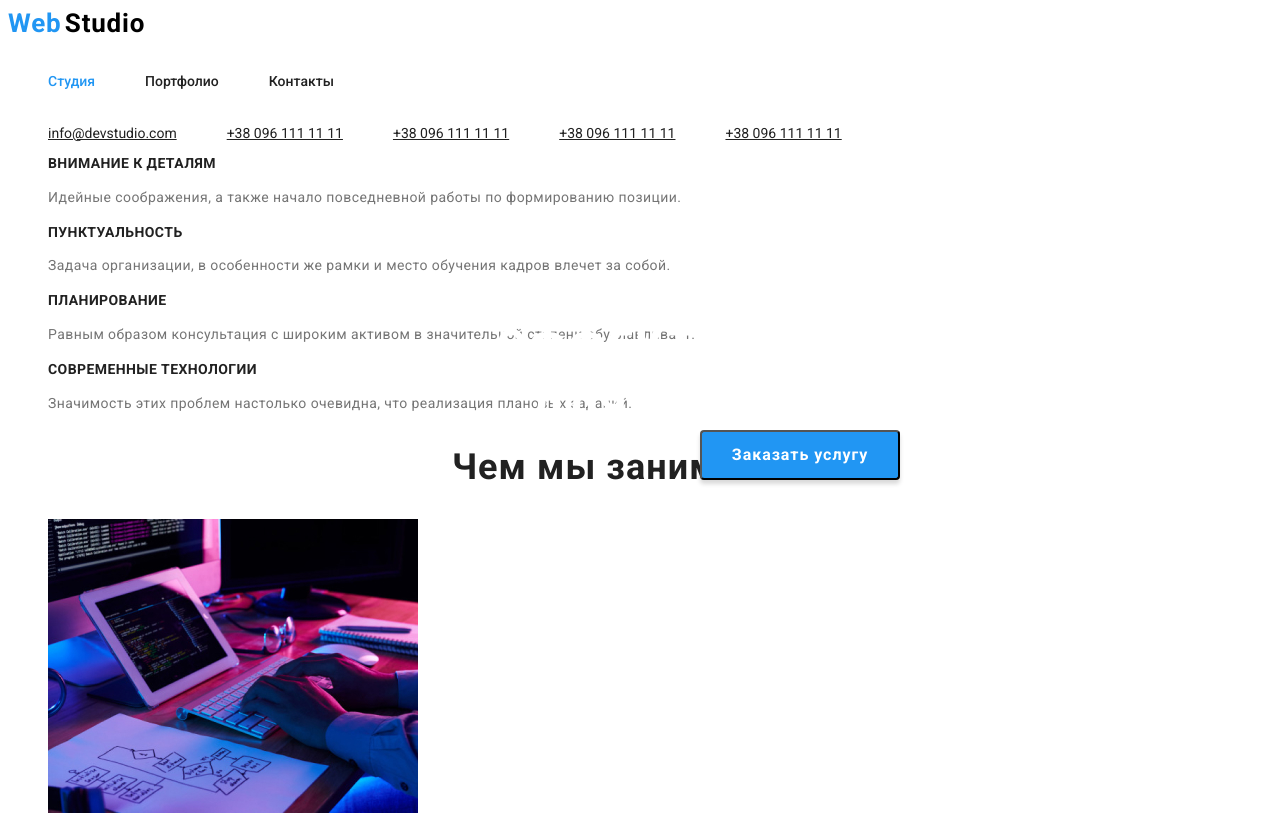
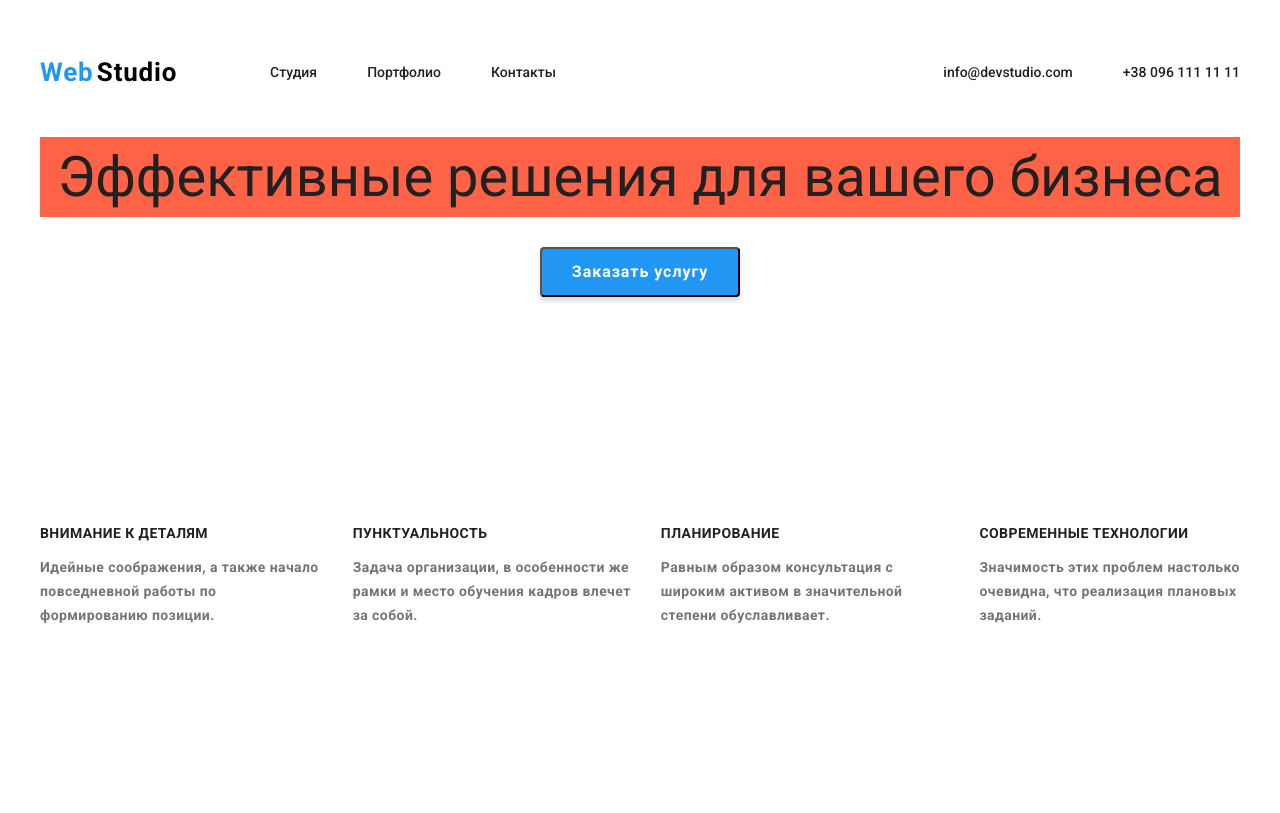
Before and after one commit to Krobago/hw-01, a plain HTML site: page index.html in a window 1280 px wide. Shown: the top 813 px of the page. Drawn offline with Linux system fonts and the light colour scheme.

Commit message:
1 page flex

```diff
--- a/css/styles.css
+++ b/css/styles.css
@@ -1,90 +1,135 @@
-
-
+/* Define custom CSS variables */
 :root {
-    --primary-text-color:#757575 ;
-    --title-text-color:#212121 ;
+    --primary-text-color: #757575;
+    --title-text-color: #212121;
     --accent-color: #2196F3;
     --background-color: #FFF;
 }
 
+/* Reset font style for <address> */
 address {
     font-style: normal; /* Reset font style to normal in case it was set to italic globally */
 }
 
+/* Section styles */
+.section {
+    padding-top: 94px;
+    padding-bottom: 94px;
+}
 
+/* List styles */
+ul {
+    padding-left: 0;
+}
 
-ul {
-    list-style-type: none;
+.list {
+    list-style: none;
+}
 
-  }
+/* Link styles */
 .link {
     text-decoration: none;
 }
 
-
- .site-nav{
-    display: flex;
-
-
+/* Navigation styles */
+.auth-nav {
+    margin-left: auto;
 }
 
-
-
-
-
-
-   .site-nav .item:not(:last-child){
-    margin-right: 50px;
-
+.auth-nav,
+.site-nav {
+    display: flex;
 }
 
-   .site-nav .link{
+/* Work list and team picture styles */
+.work-list,
+.team-pic {
+    display: flex;
+}
+
+/* Footer list styles */
+.site-footer .list {
+    padding-left: 0;
+}
+
+/* Container styles */
+.container {
+    max-width: 1200px;
+    margin: 0 auto;
+    padding: 0 15px;
+}
+
+/* Hero section styles */
+.hero-title {
+    margin-top: 0;
+    margin-bottom: 30px;
+    color: var(--title-text-color);
+    font-weight: 400;
+    font-size: 56px;
+    line-height: 1.43;
+    text-align: center;
+    background-color: tomato;
+}
+
+.hero-bg {
+    text-align: center;
+    margin-bottom: 94px;
+}
+
+/* Studio list styles */
+.studio-list {
+    display: flex;
+}
+
+/* Main navigation styles */
+.main-nav {
+    display: flex;
+    align-items: center;
+}
+
+/* Margin between items */
+.team-pic li:not(:last-child),
+.work-list li:not(:last-child),
+.studio-list li:not(:last-child),
+.site-nav .item:not(:last-child),
+.auth-nav .link:not(:last-child) {
+    margin-right: 30px;
+}
+
+/* Margin between site navigation items */
+.site-nav .item:not(:last-child) {
+    margin-right: 50px;
+}
+
+/* Link and navigation item styles */
+.auth-nav .link,
+.site-nav .link {
     display: block;
-    padding-top:21px ;
+    padding-top: 21px;
     padding-bottom: 21px;
-
     font-weight: 500;
     line-height: 1.2;
-
 }
 
-   .site-nav .contact:not(:last-child){
+.auth-nav .link:not(:last-child) {
     margin-right: 50px;
-
 }
 
+/* Body styles */
 body {
     font-family: 'Roboto', 'Raleway', sans-serif;
-    color: var(--title-text-color) ;
+    color: var(--title-text-color);
     font-size: 14px;
     line-height: normal;
 }
 
-
-
-h1 {
- color: var(--background-color);
-text-align: center;
-font-size: 44px;
-font-weight: 900;
-line-height: 1.36;
-letter-spacing: 2.64px;
-text-transform: uppercase;
-    width: 696px;
-    height: 120px;
-    position: absolute;
-    top: 280px;
-    left: 452px;
-
-}
-
+/* Heading styles */
 h2.hidden {
-    display:none;
-
+    display: none;
 }
 
 h2 {
-color:var(--title-text-color);
+    color: var(--title-text-color);
     text-align: center;
     font-size: 36px;
     font-weight: 700;
@@ -93,71 +138,62 @@ letter-spacing: 1.08px;
 }
 
 .project h2 {
-    color:var(--title-text-color);
+    color: var(--title-text-color);
     font-size: 18px;
     font-weight: 1000;
     line-height: 2.0; /* 200% */
     letter-spacing: 1.08px;
-
 }
 
-
-h3{color:var(--title-text-color);
-
+/* Subheading styles */
+h3 {
+    color: var(--title-text-color);
     font-size: 14px;
     font-weight: 700;
     line-height: 1.2;
     letter-spacing: 0.42px;
-    text-transform: uppercase; }
+    text-transform: uppercase;
+}
 
-h4 {color:var(--title-text-color);
-
-
+h4 {
+    color: var(--title-text-color);
     font-size: 16px;
     font-weight: 500;
     line-height: 1.2;
     letter-spacing: 0.48px;
-
 }
 
-   a{color: var(--title-text-color)
-
-    ;}
-
-p {color:var(--primary-text-color);
-
-    font-size: 14px;
-    line-height: 1.71; /* 171.429% */
-    letter-spacing: 0.42px; }
-
-.team p {color:var(--primary-text-color);
-
-
-    font-size: 16px;
-    line-height: 1.2;
-    letter-spacing: 0.48px;
-
+/* Link and paragraph styles */
+a {
+    color: var(--title-text-color);
 }
 
-.button-group .button-all {
+p,
+.team p {
+    color: var(--primary-text-color);
+    font-size: 14px;
+    line-height: 1.71;
+    letter-spacing: 0.42px;
+}
+
+/* Button styles */
+.button-group .btn-all {
     width: 73px;
     height: 38px;
     flex-shrink: 0;
     border-radius: 4px;
     background: #2196F3;
-
-/* shadow-middle */
     box-shadow: 0px 2px 2px 0px rgba(0, 0, 0, 0.12), 0px 1px 2px 0px rgba(0, 0, 0, 0.08), 0px 3px 1px 0px rgba(0, 0, 0, 0.10);
 }
-.button-group button{
+
+.button-group button {
     width: 128px;
     height: 38px;
     flex-shrink: 0;
-
     border-radius: 4px;
     background: #F5F4FA;
+}
 
-}
 .primary-button {
     width: 200px;
     height: 50px;
@@ -165,7 +201,6 @@ flex-shrink: 0;
     border-radius: 4px;
     background: #2196F3;
     box-shadow: 0px 4px 4px 0px rgba(0, 0, 0, 0.15);
-
     color: #FFF;
     text-align: center;
     font-family: Roboto;
@@ -174,26 +209,16 @@ font-style: normal;
     font-weight: 700;
     line-height: 1.875; /* 187.5% */
     letter-spacing: 0.96px;
-
-width: 200px;
-    height: 50px;
-    position: absolute;
-    top: 430px;
-    left: 700px;
-    border-radius: 4px;
-
 }
 
-
-
-
-
+/* Hover and active button styles */
 .primary-button:focus,
-.primary-button:hover{
-    color:rgb(0, 0, 0);
+.primary-button:hover {
+    color: rgb(0, 0, 0);
     cursor: pointer;
 }
-.button-group .button-all:hover{
+
+.button-group .btn-all:hover {
     color: #fff;
 }
 
@@ -202,22 +227,23 @@ width: 200px;
 address a:focus,
 address a:hover,
 .site-nav a:focus,
-.site-nav a:hover{
-    color:var(--accent-color);
+.site-nav a:hover {
+    color: var(--accent-color);
 }
 
-.button-group button:active ,
+.button-group button:active,
 address a:active,
 .primary-button:active,
 .site-nav a:active {
-    color:grey;
+    color: grey;
 }
 
-
-
+/* Additional styles */
 .webstudio {
     text-decoration: none;
+    margin-right: 93px;
 }
+
 .web {
     color: #2196F3;
     font-size: 26px;
@@ -225,7 +251,6 @@ address a:active,
     font-weight: 700;
     line-height: normal;
     letter-spacing: 0.78px;
-
 }
 
 .studio {
@@ -235,35 +260,4 @@ address a:active,
     font-weight: 700;
     line-height: normal;
     letter-spacing: 0.78px;
-
 }
-
-.project h2 {
-    width: 322px;
-    color: var(--title-text-color);
-
-font-family: Roboto;
-font-size: 18px;
-font-style: normal;
-font-weight: 700;
-line-height: 2.0; /* 200% */
-letter-spacing: 1.08px;
-
-}
-
-.project p{
-    width: 322px;
-    color: #757575;
-
-font-family: Roboto;
-font-size: 16px;
-font-style: normal;
-font-weight: 400;
-line-height: 1.87; /* 187.5% */
-letter-spacing: 0.48px;
-
-}
-
-a.current {
-    color: var(--accent-color);
-}
--- a/index.html
+++ b/index.html
@@ -12,119 +12,116 @@
     <link rel="stylesheet" href="https://fonts.googleapis.com/css?family=Oleo+Script:400">
 </head>
 <body>
-    <header>
+  <header class="header">
+    <div class="container">
+        <nav class="main-nav">
            <a href="#" class="webstudio">
               <span class="web">Web</span>
               <span class="studio">Studio</span>
            </a>
 
-        <nav>
-        <ul class="site-nav">
+
+            <ul class="site-nav list">
                 <li class="item"><a href="" class="link current">Студия</a></li>
                 <li class="item"><a href="./portfolio.html" class="link">Портфолио</a></li>
                 <li class="item"><a href="" class="link">Контакты</a></li>
             </ul>
 
+            <ul class="auth-nav list">
+                <li class="link"><a href="" class="link">info@devstudio.com</a></li>
+                <li class="link"><a href="" class="link">+38 096 111 11 11</a></li>
 
-    <ul class="site-nav">
-        <li class="contact"><a href="" class=>info@devstudio.com</a></li>
-        <li class="contact"><a href="" class=>+38 096 111 11 11</a></li>
-        <li class="contact"><a href="" class=>+38 096 111 11 11</a></li>
-        <li class="contact"><a href="" class=>+38 096 111 11 11</a></li>
-        <li class="contact"><a href="" class=>+38 096 111 11 11</a></li>
             </ul>
         </nav>
-
+        </div>
     </header>
    <main>
-    <div>
+    <div class="container">
         <section class="hero-bg">
             <h1 class="hero-title">Эффективные решения для вашего бизнеса</h1>
-            <button type="button" class="primary-button"> Заказать услугу </button>
+            <button type="button" class="hero primary-button"> Заказать услугу </button>
         </section>
-    </div>
 
-    <section >
+    <section class="studio section">
         <h2 class="hidden">EMPTY HEADER</h2>
-       <ul>
+       <ul class="studio-list list">
         <li>
-            <h3>Внимание к деталям</h3>
-            <p>Идейные соображения,
+            <h3 class="studio-title">Внимание к деталям</h3>
+            <p class="studio-text">Идейные соображения,
             а также начало повседневной работы по формированию позиции.</p>
         </li>
         <li>
-            <h3>Пунктуальность</h3>
-            <p>Задача организации,
+            <h3 class="studio-title">Пунктуальность</h3>
+            <p class="studio-text">Задача организации,
                  в особенности же рамки и место обучения кадров влечет за собой.</p>
         </li>
         <li>
-            <h3>Планирование</h3>
-            <p>Равным образом консультация с
+            <h3 class="studio-title">Планирование</h3>
+            <p class="studio-text">Равным образом консультация с
                 широким активом в значительной степени обуславливает.</p>
         </li>
         <li>
-            <h3>Современные технологии</h3>
-            <p>Значимость этих проблем настолько очевидна,
+            <h3 class="studio-title">Современные технологии</h3>
+            <p class="studio-text">Значимость этих проблем настолько очевидна,
                  что реализация плановых заданий.</p>
         </li>
        </ul>
 
     </section>
 
-    <section class="team">
-        <h2>Чем мы занимаемся</h2>
-            <ul>
+    <section class="work section">
+        <h2 class="work-title">Чем мы занимаемся</h2>
+            <ul class="work-list list">
            <li><img src="./images/1.jpg" class="pic" width="370" alt="typing using keyboard"></li>
             <li><img src="./images/2.jpg" class="pic" width="370" alt="using laptop and phone"></li>
             <li><img src="./images/3.jpg" class="pic" width="370" alt="chosing color on tablet"></li>
         </ul>
     </section>
 
-    <section class="team">
+    <section class="team section">
         <h2>Наша команда</h2>
-        <ul>
+        <ul class="team-pic list">
             <li>
-                <img src="./images/igor.jpg" class="team-pic" width="270" alt="igor">
+                <img src="./images/igor.jpg" width="270" alt="igor">
                 <h4 >Игорь Демьяненко</h4>
                 <p>Product Designer</p>
             </li>
             <li>
-                <img src="./images/olga.jpg" class="team-pic" width="270" alt="olga">
+                <img src="./images/olga.jpg" width="270" alt="olga">
                 <h4 >Ольга Репина</h4>
                 <p>Frontend Developer</p>
             </li>
             <li>
-                <img src="./images/nik.jpg" class="team-pic" width="270" alt="nik">
+                <img src="./images/nik.jpg" width="270" alt="nik">
                 <h4 >Николай Тарасов</h4>
                 <p>Marketing</p>
             </li>
             <li>
-                <img src="./images/mike.jpg" class="team-pic" width="270" alt="mike">
+                <img src="./images/mike.jpg" width="270" alt="mike">
                 <h4 >Михаил Ермаков</h4>
                 <p>UI Designer</p>
             </li>
         </ul>
     </section>
-
+   </div>
 </main>
 
-<footer>
+<footer class="site-footer">
+    <div class="container">
     <a href="#" class="webstudio">
         <span class="web">Web</span>
         <span class="studio">Studio</span>
     </a>
 
-
     <address>
         <p>г. Киев, пр-т Леси Украинки, 26</p>
     </address>
 
-        <ul class="site-nav">
-                    <li><a href="email">info@devstudio.com</a></li>
-                    <li><a href="tel">+38 096 111 11 11</a></li>
+    <ul class="list ">
+        <li><a href="email" class="link">info@devstudio.com</a></li>
+        <li><a href="tel" class="link">+38 096 111 11 11</a></li>
     </ul>
-
-
+    </div>
 </footer>
 </body>
 </html>
```
Also changed, not shown: portfolio.html (+5 -5 lines). Lines whose indentation alone changed are shown as unchanged.
